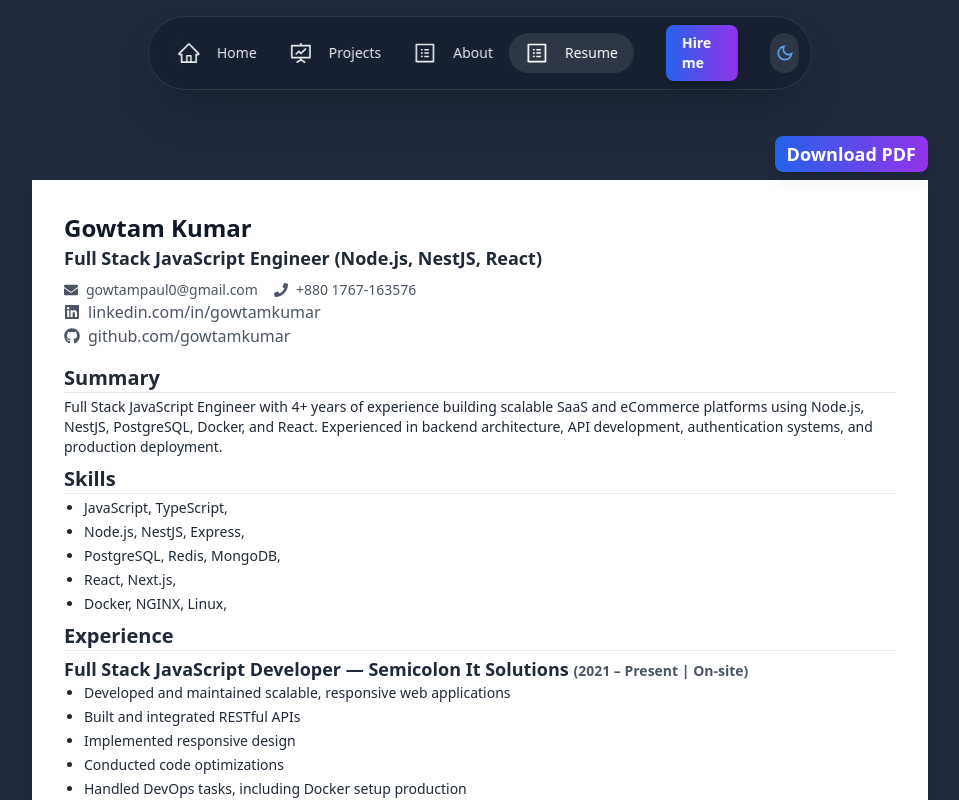
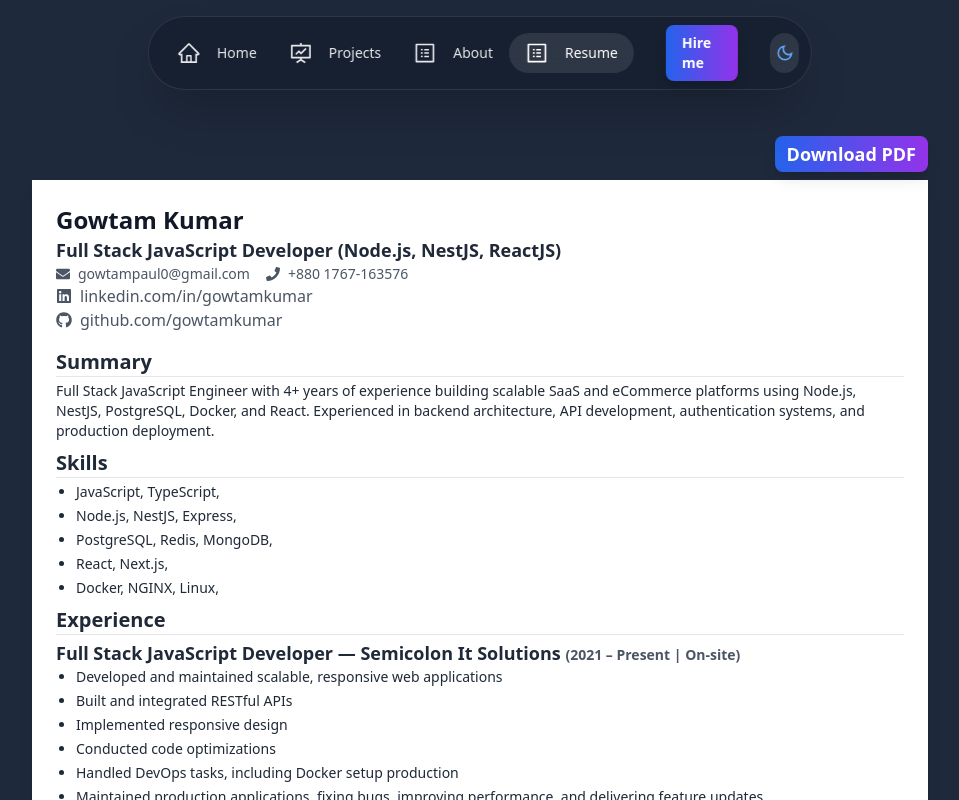
Before and after one commit to gowtamkumar/my-portfolio, a Next.js app: page /resume in a window 1280 px wide. Shown: the top 800 px of the page, without its empty margins (160-1119 px from the left). Built offline with nearby package versions, Linux system fonts and the light colour scheme.

Commit message:
resume udpate

```diff
--- a/app/resume/page.tsx
+++ b/app/resume/page.tsx
@@ -46,7 +46,7 @@ export default function Resume() {
       </div>
 
       <div
-        className="max-w-4xl mx-auto bg-white p-8 shadow-lg font-sans text-gray-800"
+        className="max-w-4xl mx-auto bg-white p-6 shadow-lg font-sans text-gray-800"
         ref={contentRef}
       >
         <ResumeHeader />
--- a/components/resume/ResumeHeader.tsx
+++ b/components/resume/ResumeHeader.tsx
@@ -6,10 +6,10 @@ export default function ResumeHeader() {
     <header className="mb-4">
       <h1 className="text-2xl font-bold text-gray-900">Gowtam Kumar</h1>
       <p className="text-lg font-semibold">
-        Full Stack JavaScript Engineer (Node.js, NestJS, React)
+        Full Stack JavaScript Developer (Node.js, NestJS, ReactJS)
       </p>
-      <div className="mt-2 text-sm text-gray-600 flex flex-wrap gap-x-4 gap-y-1">
-        <div className="flex items-center gap-2 ">
+      <div className="text-sm text-gray-600 flex flex-wrap gap-x-4 gap-y-1">
+        <div className="flex items-center gap-2">
           <FaEnvelope />
           <Link href="mailto:gowtampaul0@gmail.com">gowtampaul0@gmail.com</Link>
         </div>
```
Also changed, not shown: 2 other files (tests, documents, lock files or other folders).
